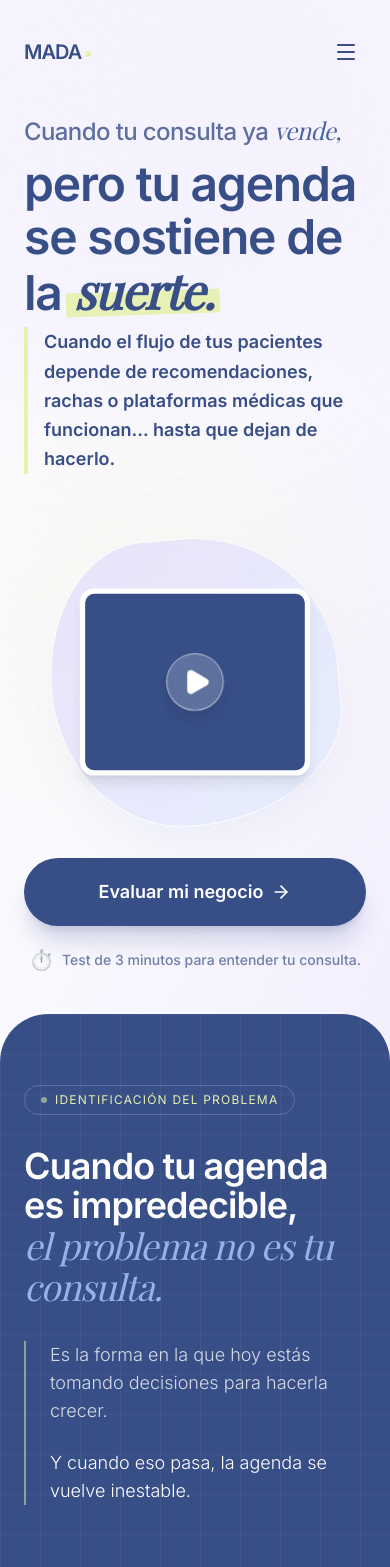
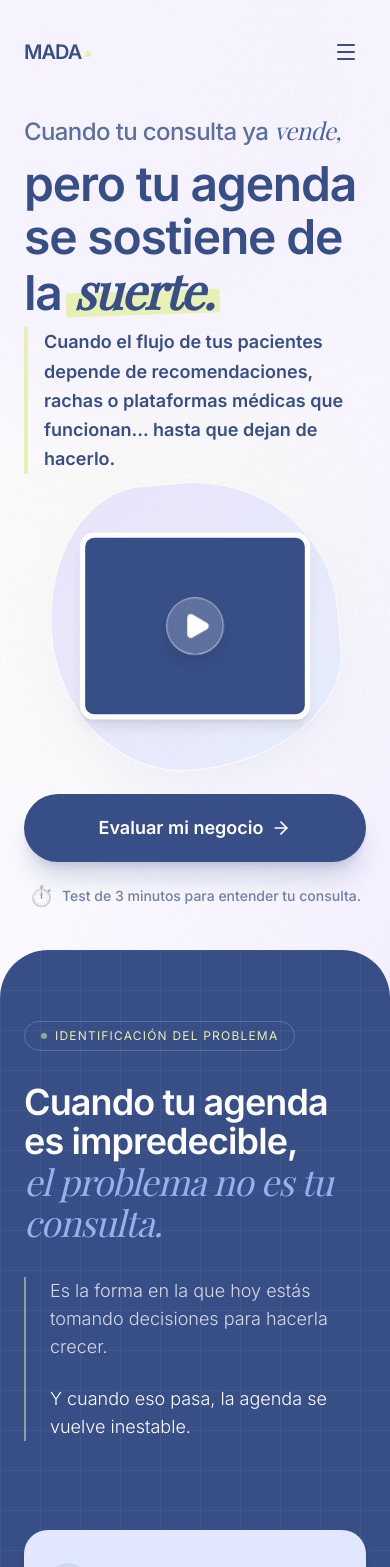
Before and after one commit to Asai07/mada-medico, a React (Vite) app: page / in a window 390 px wide. Shown: the top 1567 px of the page. Built offline with nearby package versions, Linux system fonts and the light colour scheme; a web font is replaced by a local one.

Commit message:
cambios hero movil

```diff
--- a/src/components/Hero.jsx
+++ b/src/components/Hero.jsx
@@ -13,7 +13,8 @@ const Hero = () => {
                 <div className="absolute top-[40%] -left-[10%] w-[400px] h-[400px] bg-[#e7f1ad]/10 rounded-full blur-3xl"></div>
             </div>
 
-            <div className="max-w-7xl mx-auto px-6 md:px-12 w-full grid grid-cols-1 lg:grid-cols-12 gap-8 lg:gap-12 items-center relative z-10">
+            {/* AJUSTE CLAVE 1: 'gap-2' en móvil (muy pegado) vs 'lg:gap-12' en PC (espacioso) */}
+            <div className="max-w-7xl mx-auto px-6 md:px-12 w-full grid grid-cols-1 lg:grid-cols-12 gap-2 lg:gap-12 items-center relative z-10">
 
                 {/* --- COLUMNA IZQUIERDA (Texto) --- */}
                 <div className="lg:col-span-7 flex flex-col justify-center">
@@ -23,13 +24,12 @@ const Hero = () => {
                         transition={{ duration: 0.8, ease: "easeOut" }}
                     >
                         {/* --- HEADLINE --- */}
+                        {/* Restaurado mb-6 en desktop */}
                         <div className="mb-2 md:mb-6">
-                            {/* Intro */}
                             <h2 className="text-[1.5rem] sm:text-4xl lg:text-5xl text-[#374e86]/80 font-medium mb-2 tracking-tight whitespace-nowrap">
                                 Cuando tu consulta ya <span className="font-serif italic text-[#4a63a3]">vende,</span>
                             </h2>
 
-                            {/* Título Principal */}
                             <h1 className="text-5xl sm:text-6xl lg:text-[5.2rem] leading-[1.1] tracking-tight text-[#374e86] font-bold">
                                 pero tu agenda <br />
                                 se sostiene de <br />
@@ -46,21 +46,22 @@ const Hero = () => {
                             </h1>
                         </div>
 
-                        {/* --- PÁRRAFO DESTACADO CON FRANJA --- */}
-                        {/* - border-l-4 border-[#e7f1ad]: La franja verde lateral.
-                           - pl-4: Espacio interno para separar el texto de la franja.
-                           - mb-4: Margen reducido para acercar el video.
+                        {/* --- PÁRRAFO --- */}
+                        {/* AJUSTE CLAVE 2:
+                           - 'mb-2' en móvil (mínimo espacio)
+                           - 'md:mb-10' en desktop (restaurado espacio original)
+                           - Mantenemos la franja verde (border-l-4)
                         */}
                         <motion.p
                             initial={{ opacity: 0 }}
                             animate={{ opacity: 1 }}
                             transition={{ delay: 0.6, duration: 0.8 }}
-                            className="text-lg md:text-xl text-[#374e86] max-w-2xl leading-relaxed mb-4 font-semibold border-l-4 border-[#e7f1ad] pl-4"
+                            className="text-lg md:text-xl text-[#374e86] max-w-2xl leading-relaxed mb-2 md:mb-10 font-semibold border-l-4 border-[#e7f1ad] pl-4"
                         >
                             Cuando el flujo de tus pacientes depende de recomendaciones, rachas o plataformas médicas que funcionan... hasta que dejan de hacerlo.
                         </motion.p>
 
-                        {/* --- CTA (VERSIÓN DESKTOP) --- */}
+                        {/* --- CTA (DESKTOP) --- */}
                         <motion.div
                             initial={{ opacity: 0, y: 20 }}
                             animate={{ opacity: 1, y: 0 }}
@@ -90,8 +91,8 @@ const Hero = () => {
                 </div>
 
                 {/* --- COLUMNA DERECHA (VIDEO + CTA MÓVIL) --- */}
-                {/* CAMBIO: mt-0 para eliminar espacio extra en móvil y pegar el video al texto */}
-                <div className="lg:col-span-5 relative flex flex-col items-center justify-center mt-0 lg:mt-0">
+                {/* AJUSTE CLAVE 3: '-mt-6' en móvil para "subir" el video y pegarlo al texto */}
+                <div className="lg:col-span-5 relative flex flex-col items-center justify-center -mt-6 lg:mt-0">
 
                     {/* VIDEO CONTAINER */}
                     <div className="relative w-[320px] h-[320px] lg:w-[450px] lg:h-[450px] flex items-center justify-center pointer-events-none scale-90 md:scale-100">
@@ -119,12 +120,12 @@ const Hero = () => {
                         </motion.div>
                     </div>
 
-                    {/* --- CTA (VERSIÓN MÓVIL) --- */}
+                    {/* --- CTA (MÓVIL) --- */}
                     <motion.div
                         initial={{ opacity: 0, y: 20 }}
                         animate={{ opacity: 1, y: 0 }}
                         transition={{ delay: 0.8 }}
-                        className="flex lg:hidden flex-col items-center gap-5 mt-4 w-full"
+                        className="flex lg:hidden flex-col items-center gap-5 mt-2 w-full"
                     >
                         <motion.button
                             whileHover={{ scale: 1.02 }}
```
